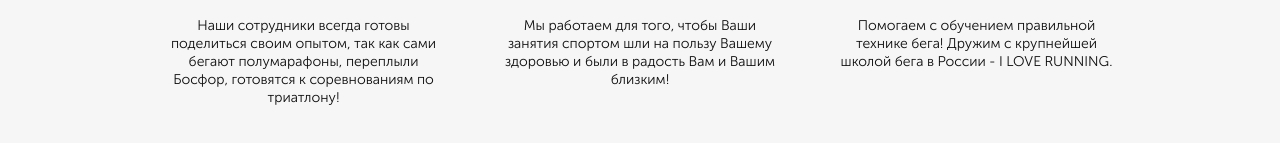
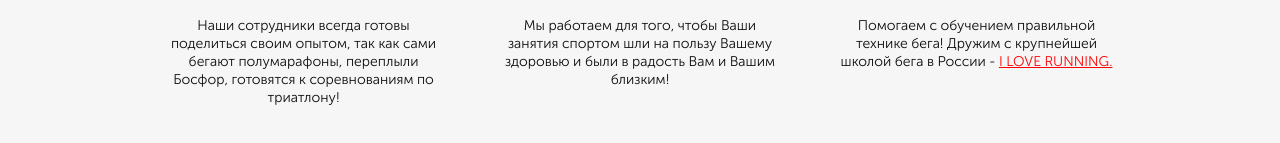
Before and after one commit to mo2est/RunSmart, a website: page src/index.html in a window 1280 px wide. Shown: the part 942-1085 px from the top of the page. Drawn offline with Linux system fonts and the light colour scheme.

Commit message:
five commit second section  i love runnig

```diff
--- a/src/sass/blocks/_benefits.sass
+++ b/src/sass/blocks/_benefits.sass
@@ -35,3 +35,9 @@
         line-height: 18px
         text-align: center
         color: #0D0D0D
+        span
+            font-style: normal
+            font-weight: 300
+            font-size: 14px
+            text-decoration-line: underline
+            color: #FF0000
```
Also changed, not shown: src/css/style.min.css.
